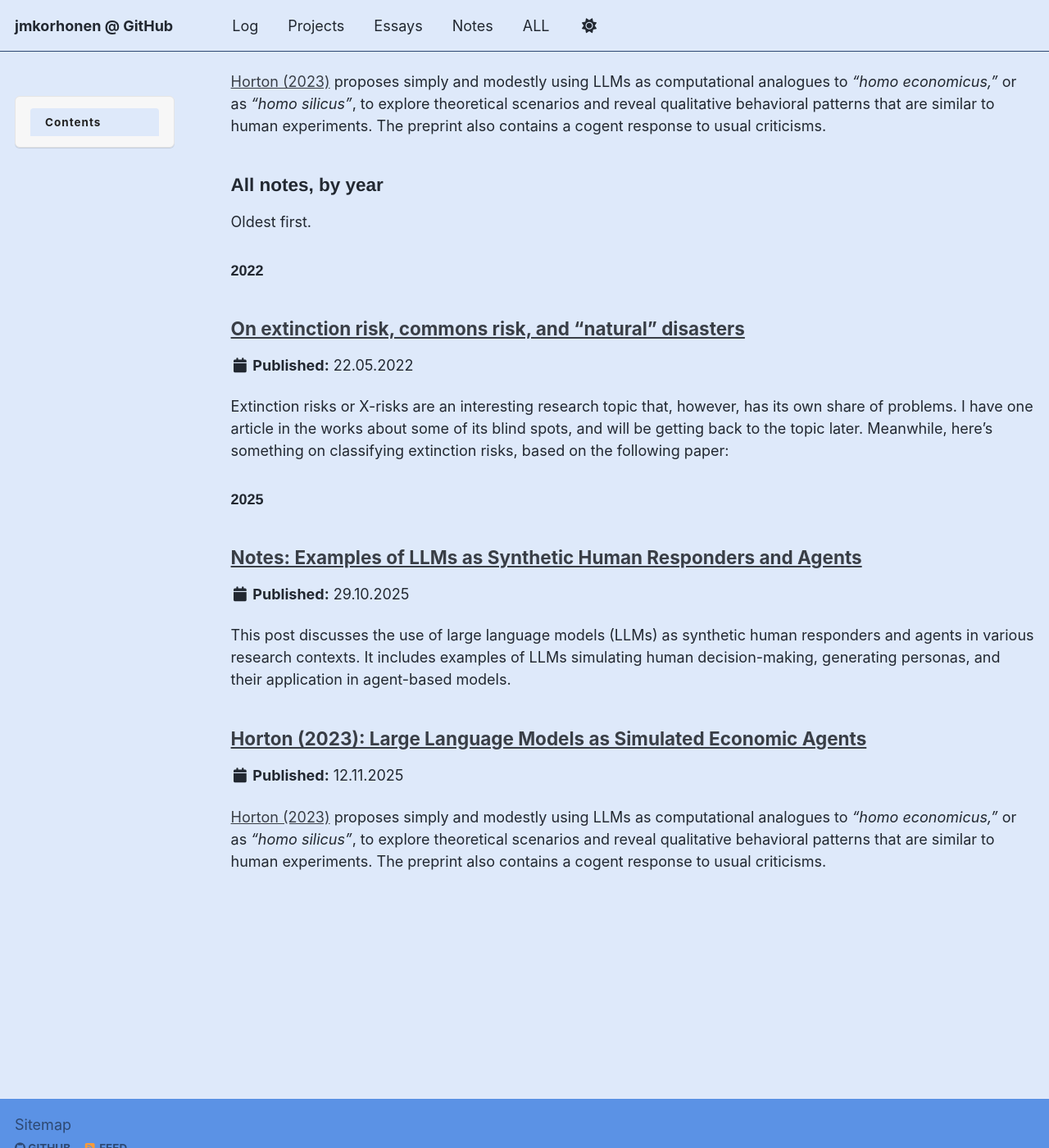
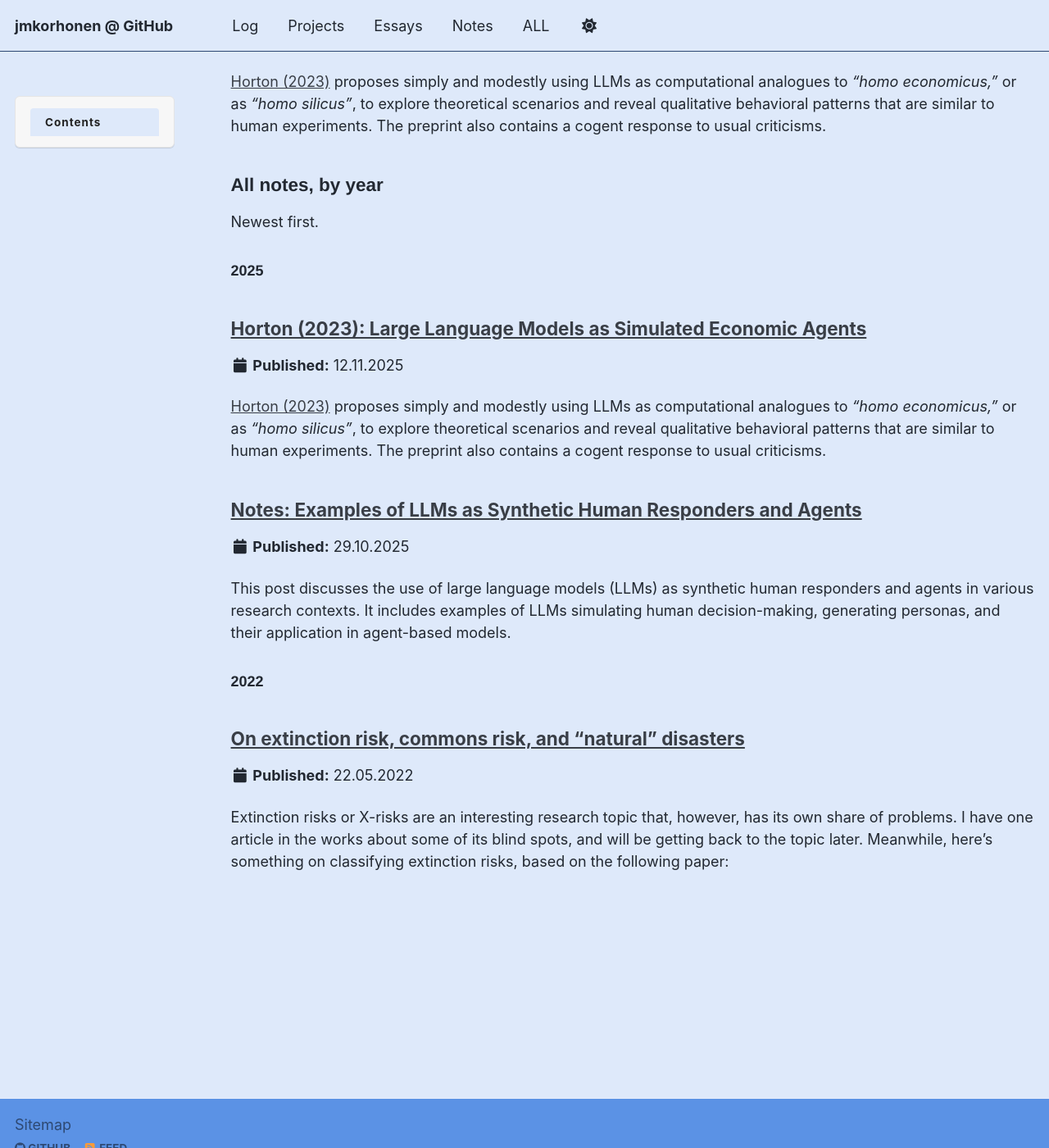
Before and after one commit to jmkorhonen/jmkorhonen.github.io, a Jekyll site: the page built from _pages/notes.md, in a window 1280 px wide and 1400 px high, scrolled down 480 px. Shown: the whole window at 82% size. Built offline with Jekyll 4.4.1, drawn with Linux system fonts in a browser that asks for light colours; a script that is not in the unit is left out.

Commit message:
jmkorhonen 2025-11-14 14:04:10

```diff
--- a/_pages/notes.md
+++ b/_pages/notes.md
@@ -15,27 +15,21 @@ This page serves as an index to my public notes and notebooks.
 You may also be interested in
 - my [regular logs](https://jmkorhonen.github.io/log/), or
 - longer [essays and other posts](https://jmkorhonen.github.io/essays/)
-
 ## Summaries
 Short or long summaries of research articles, books, &c.
 
 {% include base_path %}
-
-{% assign summaries = site.notes | where_exp: "p", "p.tags contains 'Summaries'" %}
-
+{% assign summaries = site.notes | sort: 'date' | reverse | where_exp: "p", "p.tags contains 'Summaries'" %}
 {% for post in summaries %}
 {% include archive-single.html %}
 {% endfor %}
-
 ## All notes, by year
-
-Oldest first.
+Newest first.
 
 {% include base_path %}
-
 {% assign written_year = 'None' %}
-
-{% for post in site.notes %}
+{% assign notes = site.notes | sort: 'date' | reverse %}
+{% for post in notes %}
   {% assign year = post.date | date: '%Y' %}
   {% if year != written_year %}
 ### {{ year }}
```
Also changed, not shown: other parts of _pages/notes.md (+1 -1 lines), _pages/log.md (+3 -2 lines), .obsidian/workspace.json.
